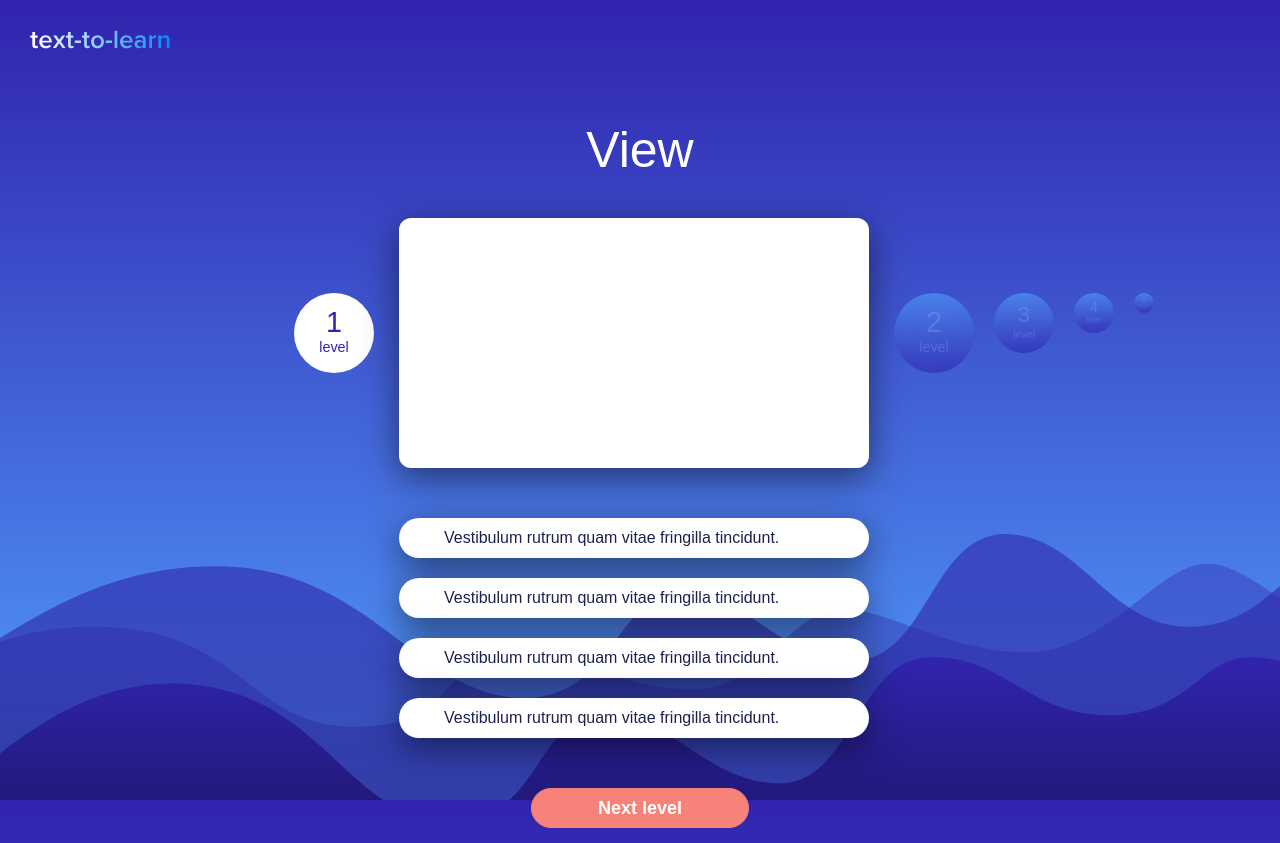
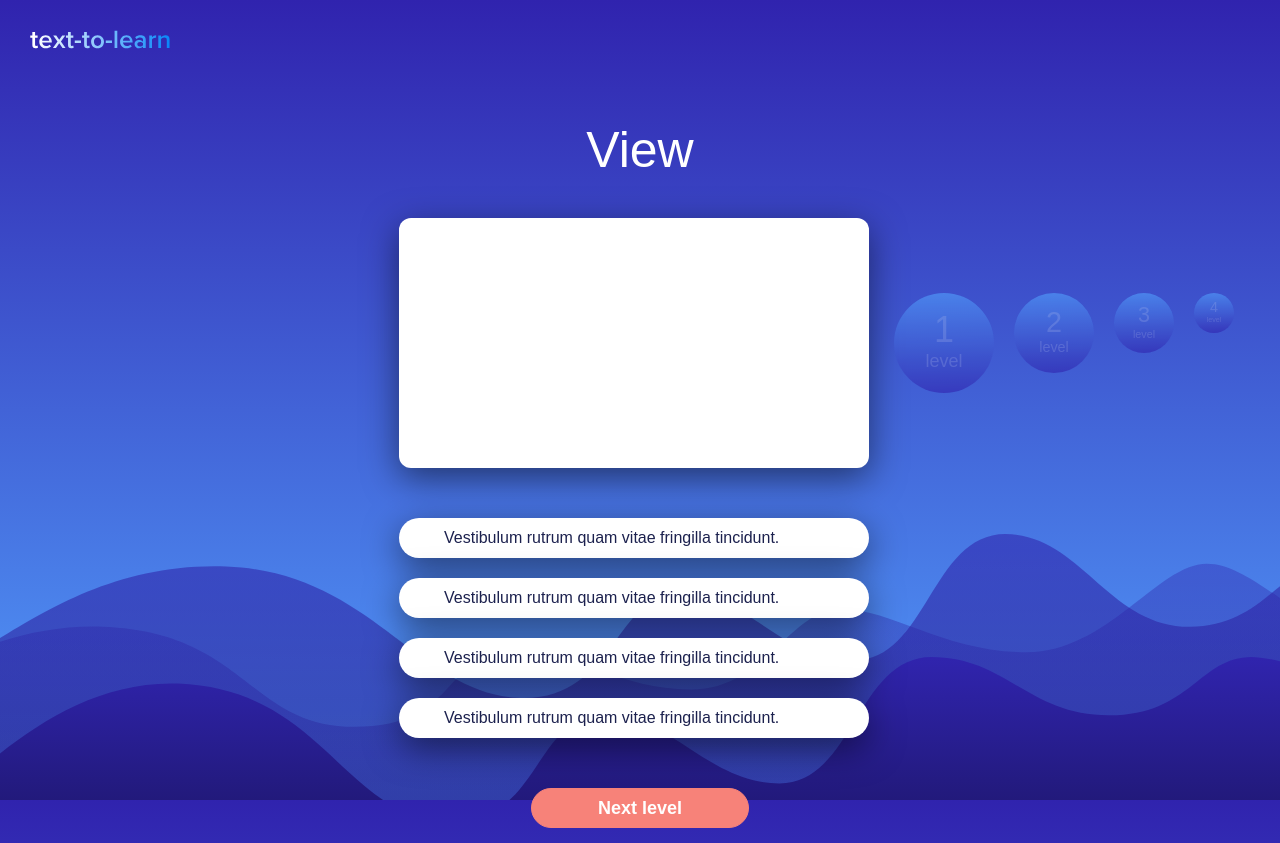
Before and after one commit to elcodabra/text-to-learn, an Angular app: page /level/0 in a window 1280 px wide. Built offline with nearby package versions, Linux system fonts and the light colour scheme.

Commit message:
refactor level

```diff
--- a/src/app/app.module.ts
+++ b/src/app/app.module.ts
@@ -9,6 +9,7 @@ import { HomeComponent } from './home/home.component';
 import { LevelComponent } from './level/level.component';
 import { SuccessResultComponent } from './success-result/success-result.component';
 import { LevelService } from "./level/service/level.service";
+import { ReversePipe } from './shared/reverse.pipe';
 
 @NgModule({
   declarations: [
@@ -16,7 +17,8 @@ import { LevelService } from "./level/service/level.service";
     PageNotFoundComponent,
     HomeComponent,
     LevelComponent,
-    SuccessResultComponent
+    SuccessResultComponent,
+    ReversePipe
   ],
   imports: [
     AppRoutingModule,
--- a/src/app/level/level.component.html
+++ b/src/app/level/level.component.html
@@ -2,13 +2,15 @@
 
 <div class="form">
 
-	<div class="levels">
+	<div class="levels" *ngIf="level">
 
 		<div class="levels-complete">
-			<a class="levels__item" *ngFor="let item of levelsComplete;">
+			<a *ngFor="let item of levels | reverse" class="levels__item"
+         [hidden]="item.id > level.id || item.id == 0"
+         [ngStyle]="{'font-size':10-2*(level.id-item.id)+'px','width':10-2*(level.id-item.id)+'rem','height':10-2*(level.id-item.id)+'rem'}">
 				<div class="levels__item-flex">
 					<div class="levels__item-content">
-						<span class="number">{{ item.id+1 }}</span>
+						<span class="number">{{ item.id }}</span>
 						<span class="caption">level</span>
 					</div>
 				</div>
@@ -26,10 +28,13 @@
 		</div>
 
 		<div class="levels-uncomplete">
-			<a class="levels__item" *ngFor="let item of levels;" [routerLink]="['../', item.id]">
+			<a *ngFor="let item of levels" class="levels__item"
+         [hidden]="item.id <= level.id"
+         [ngStyle]="{'font-size':12-2*(item.id-level.id)+'px','width':12-2*(item.id-level.id)+'rem','height':12-2*(item.id-level.id)+'rem'}"
+         [routerLink]="['../', item.id]">
 				<div class="levels__item-flex">
 					<div class="levels__item-content">
-						<span class="number">{{ item.id+1 }}</span>
+						<span class="number">{{ item.id }}</span>
 						<span class="caption">level</span>
 					</div>
 				</div>
@@ -38,9 +43,9 @@
 
 	</div>
 
-	<div class="form__item form__item-btn" *ngIf="level && level.id + 1 < length">
-		<button *ngIf="level && level.id + 1 < length" class="btn" [routerLink]="['../', level.id + 1]">Next level</button>
-		<button *ngIf="level && level.id + 1 == length" class="btn" [routerLink]="['/result']">Finish</button>
+	<div class="form__item form__item-btn" *ngIf="level && level.id < length">
+		<button *ngIf="level.id < length - 1" class="btn" [routerLink]="['../', level.id + 1]">Next level</button>
+		<button *ngIf="level.id == length - 1" class="btn" [routerLink]="['/result']">Finish</button>
 	</div>
 
 </div>
--- a/src/app/level/level.component.scss
+++ b/src/app/level/level.component.scss
@@ -92,7 +92,7 @@
 	width: 100%;
 	height: 100%;
 }
-
+/*
 .levels__item:first-child {
 	font-size: 8px;
 	width: 8rem;
@@ -116,7 +116,7 @@
 	width: 2rem;
 	height: 2rem;
 }
-
+*/
 .levels__item-content {
 	opacity: .22;
 }
--- a/src/app/level/level.component.ts
+++ b/src/app/level/level.component.ts
@@ -10,36 +10,25 @@ import 'rxjs/add/operator/switchMap';
 	styleUrls: ['./level.component.scss']
 })
 export class LevelComponent implements OnInit {
-	private ttl: string;
 	level: Level;
 	length: number;
-	levels: Level[] = [];
-	private levelsComplete: Level[] = [];
+	levels: Level[];
 
 	constructor(private route: ActivatedRoute, private dataService: LevelService) { }
 
 	ngOnInit() {
-		let self = this;
-
 		this.route.params
 			.switchMap((params: Params) => {
 				let id = +params['id'];
 				return this.dataService.getLevel(id);
 			})
 			.subscribe((level: Level) => {
-				this.level = level
-				if (this.levels.length === 0)
-					this.levels = this.dataService.getTitles();
-				this.ttl = this.levels[0]['name'];
-				this.checkLevels();
+				this.level = level;
 			});
 
+    this.levels = this.dataService.getTitles();
 		this.length = this.dataService.getCount();
 
 	}
 
-	checkLevels() {
-		this.levelsComplete.push(this.levels[0]);
-		this.levels.shift();
-	}
 }
--- /dev/null
+++ b/src/app/shared/reverse.pipe.ts
@@ -0,0 +1,12 @@
+import { Pipe, PipeTransform } from '@angular/core';
+
+@Pipe({
+  name: 'reverse'
+})
+export class ReversePipe implements PipeTransform {
+
+  transform(value) {
+    return value.slice().reverse();
+  }
+
+}
```
Also changed, not shown: 1 other file (tests, documents, lock files or other folders).
